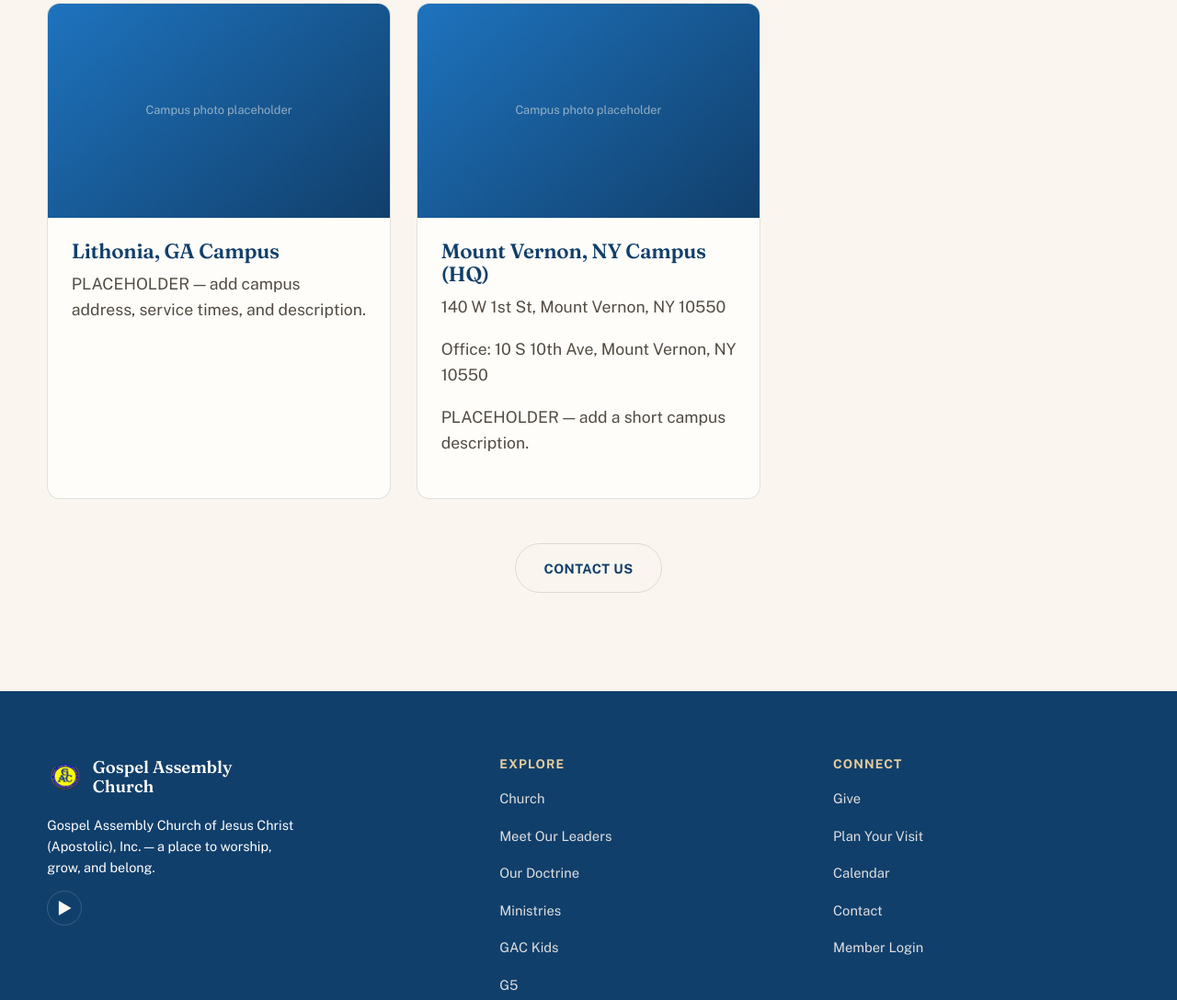
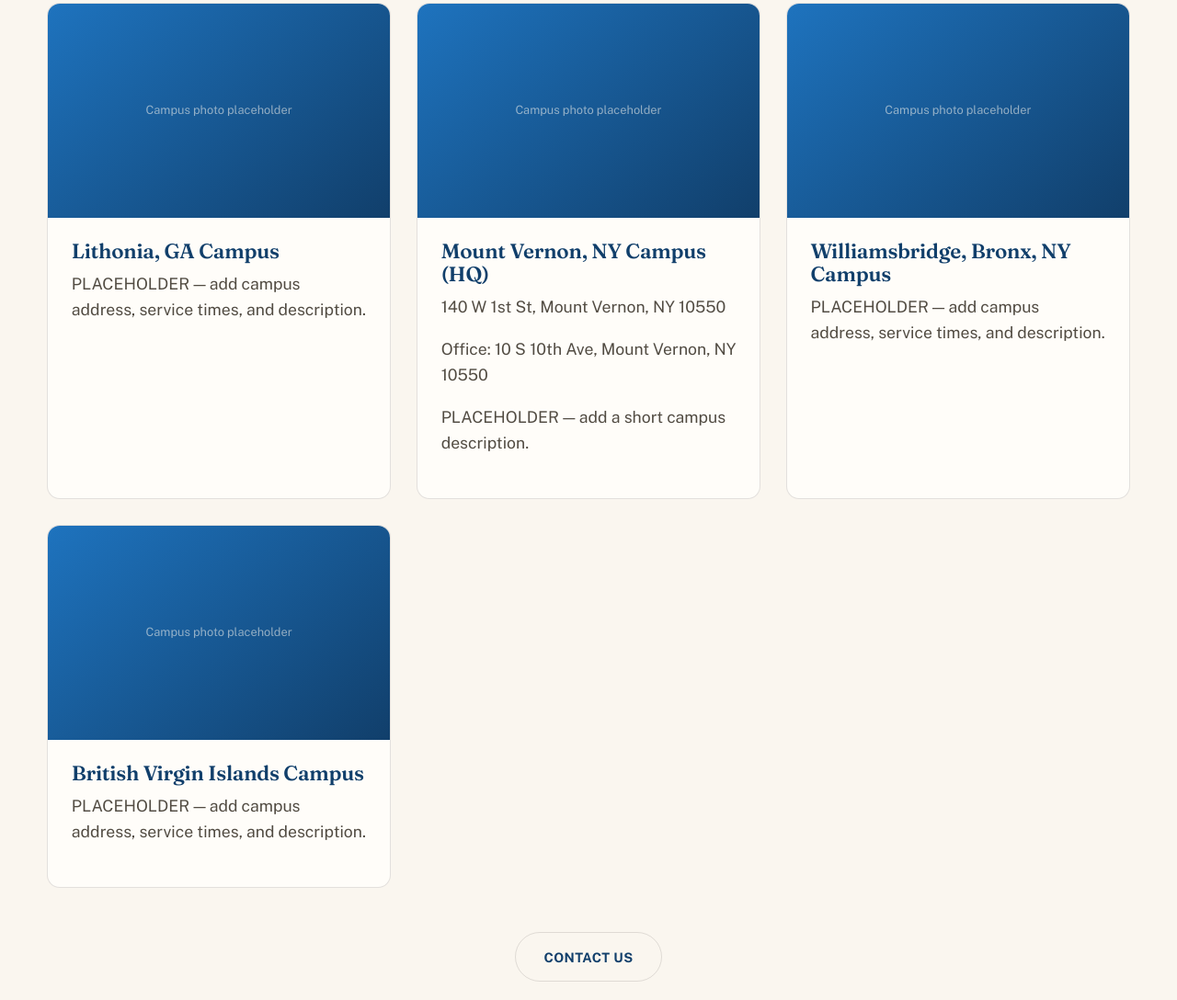
Before and after one commit to kishonhamilton/gac-website, a plain HTML site: page about.html in a window 1280 px wide. Shown: the part 3748-4836 px from the top of the page at 92% size. Drawn offline with nearby package versions, Linux system fonts and the light colour scheme.

Commit message:
Add check-giving instructions; list all 4 campuses
Our Campuses previously only showed Mount Vernon and Lithonia —
add Williamsbridge (Bronx) and BVI as placeholder cards.

Co-Authored-By: Claude Sonnet 5 <noreply@anthropic.com>

```diff
--- a/about.html
+++ b/about.html
@@ -300,6 +300,20 @@
               <p>PLACEHOLDER — add a short campus description.</p>
             </div>
           </div>
+          <div class="card reveal">
+            <div class="card-media">Campus photo placeholder</div>
+            <div class="card-body">
+              <h3>Williamsbridge, Bronx, NY Campus</h3>
+              <p>PLACEHOLDER — add campus address, service times, and description.</p>
+            </div>
+          </div>
+          <div class="card reveal">
+            <div class="card-media">Campus photo placeholder</div>
+            <div class="card-body">
+              <h3>British Virgin Islands Campus</h3>
+              <p>PLACEHOLDER — add campus address, service times, and description.</p>
+            </div>
+          </div>
         </div>
         <p class="text-center mt-lg"><a class="btn btn-ghost" href="contact.html">Contact Us</a></p>
       </div>
--- a/assets/data/content.json
+++ b/assets/data/content.json
@@ -65,7 +65,7 @@
   "giving": {
     "provider": "Tithe.ly",
     "givingUrl": "https://tithe.ly/give_new/www/#/tithely/give-one-time/1040814",
-    "giveByCheckInstructions": "PLACEHOLDER — add mailing instructions for check giving"
+    "giveByCheckInstructions": "Make checks payable to Gospel Assembly Church of Jesus Christ (Apostolic), Inc. and mail to our office: 10 S 10th Ave, Mount Vernon, NY 10550."
   },
 
   "media": {
```
Also changed, not shown: pages/_body_about.html (+14 -0 lines).
